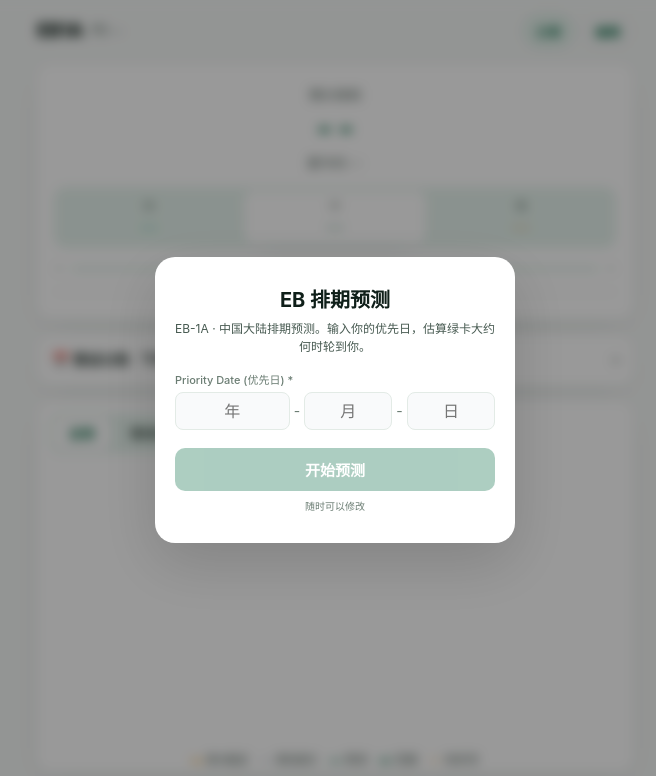
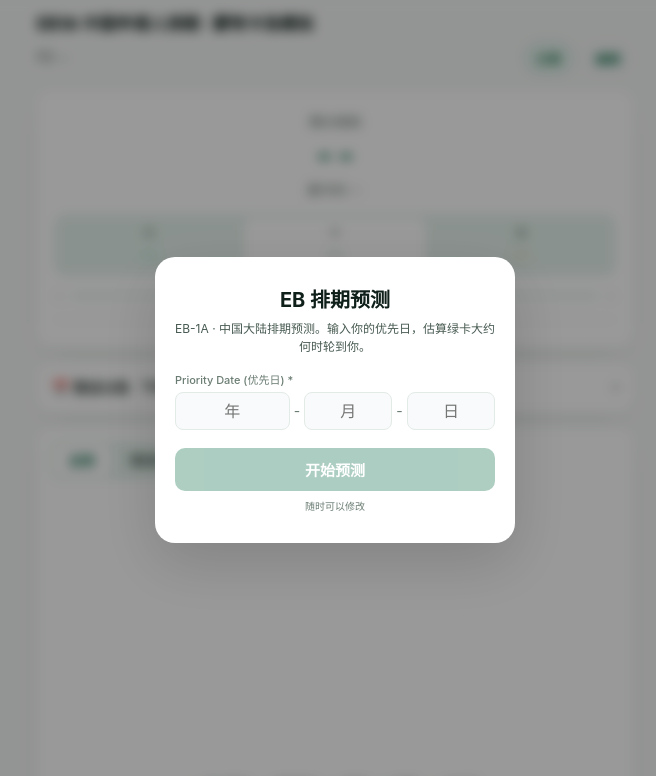
Before and after one commit to djzoom/EB1A, a plain HTML site: page index.html in a window 1280 px wide. Shown: the top 776 px of the page, without its empty margins (305-961 px from the left). Drawn offline with Linux system fonts and the light colour scheme.

Commit message:
页首标题改为「EB1A 中国申请人排期 · 蒙特卡洛模拟」，topbar 改两行布局

```diff
--- a/index.html
+++ b/index.html
@@ -29,8 +29,9 @@
   body { padding: 12px; padding-top: calc(12px + env(safe-area-inset-top)); padding-bottom: calc(16px + env(safe-area-inset-bottom)); }
   .app { max-width: 600px; margin: 0 auto; }
 
-  .topbar { display: flex; align-items: center; gap: 8px; padding: 2px 2px 6px; margin-bottom: 8px; }
-  .topbar h1 { font-size: 19px; font-weight: 800; letter-spacing: -0.3px; color: var(--text); }
+  .topbar { display: flex; flex-direction: column; gap: 6px; padding: 2px 2px 6px; margin-bottom: 8px; }
+  .topbar h1 { font-size: 17px; font-weight: 800; letter-spacing: -0.2px; color: var(--text); line-height: 1.25; }
+  .topbar-row { display: flex; align-items: center; gap: 8px; }
   .topbar-info { flex: 1; min-width: 0; font-size: 12.5px; color: var(--text2); white-space: nowrap; overflow: hidden; text-overflow: ellipsis; }
   .topbar-info .dist { color: var(--orange); font-weight: 600; margin-left: 6px; font-size: 12px; }
   .text-btn { background: none; border: 1px solid var(--border); color: var(--blue); font-size: 12.5px; font-weight: 600; cursor: pointer; font-family: inherit; padding: 6px 12px; border-radius: 999px; min-height: 34px; transition: background 0.15s, border-color 0.15s; }
@@ -239,13 +240,15 @@
 <div class="app">
 
   <div class="topbar">
-    <h1>EB1A</h1>
-    <div class="topbar-info" id="profile-view">
-      PD <span id="pv-pd">--</span>
-      <span class="dist" id="pv-distance"></span>
+    <h1>EB1A 中国申请人排期 · 蒙特卡洛模拟</h1>
+    <div class="topbar-row">
+      <div class="topbar-info" id="profile-view">
+        PD <span id="pv-pd">--</span>
+        <span class="dist" id="pv-distance"></span>
+      </div>
+      <button class="text-btn" id="share-btn">分享</button>
+      <button class="text-btn" id="profile-toggle">编辑</button>
     </div>
-    <button class="text-btn" id="share-btn">分享</button>
-    <button class="text-btn" id="profile-toggle">编辑</button>
   </div>
 
   <div id="profile-edit" class="profile-edit">
```
